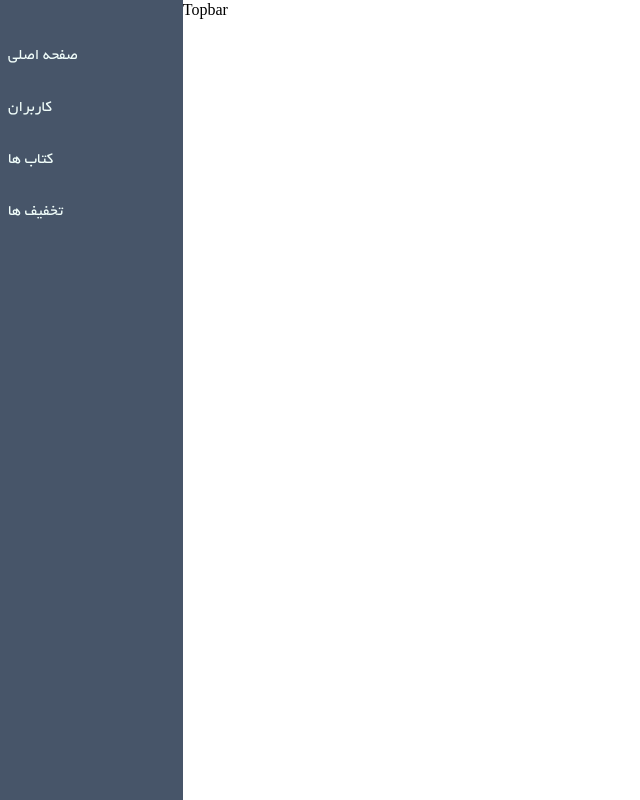
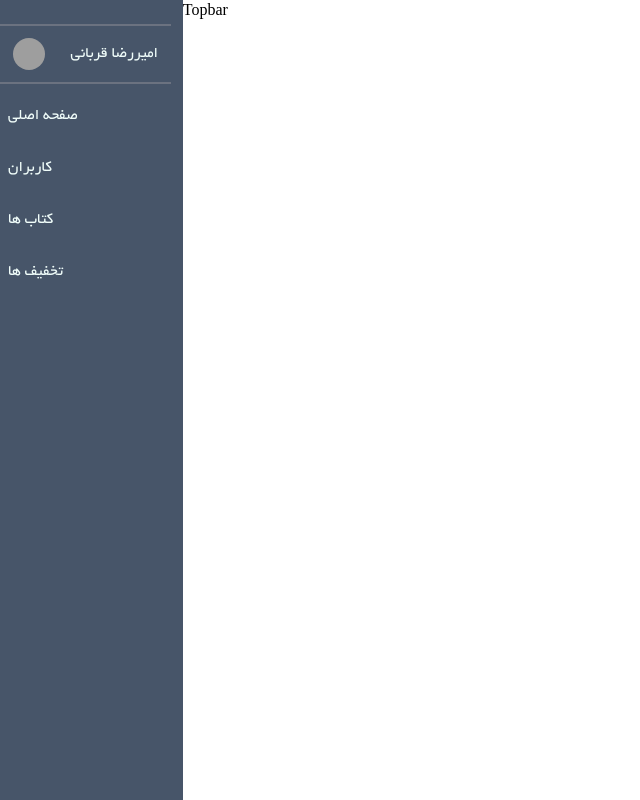
Before and after one commit to amirgh82/Book-Store, a React app: page /p-admin in a window 1280 px wide. Shown: the whole page, without its empty margins (0-640 px from the left). Built offline with nearby package versions, Linux system fonts and the light colour scheme; grey boxes are pictures that could not be loaded; the HTML template or start-up script is replaced by a standard one.

Commit message:
Add admin infoi

```diff
--- a/src/pages/AdminPanel/Sidebar/Sidebar.jsx
+++ b/src/pages/AdminPanel/Sidebar/Sidebar.jsx
@@ -3,9 +3,13 @@ import './Sidebar.css'
 import { Link } from 'react-router-dom'
 export default function Sidebar () {
   return (
-    <div className='sidebar-container text-teal-50 h-screen bg-slate-600'>
+    <div className='sidebar-container py-6 pr-3 text-teal-50 h-screen bg-slate-600'>
+      <div className='admin-info border-y-2 border-gray-500 border-solid py-3 flex items-center justify-around'>
+        <img src='/src/assets/images/me.jpg' alt='admin photo' className=' w-8 h-8 rounded-full' />
+        <h3 className='admin-name'>امیررضا قربانی</h3>
+      </div>
       <div className='sidebar-menu'>
-        <ul className='sidebar-lists py-6 pr-3 w-full'>
+        <ul className='sidebar-lists w-full'>
           <li className='mt-3 hover:bg-slate-500 w-full p-2 block rounded-lg'>
             <Link to='' className='sidebar-link'>
               صفحه اصلی
```
